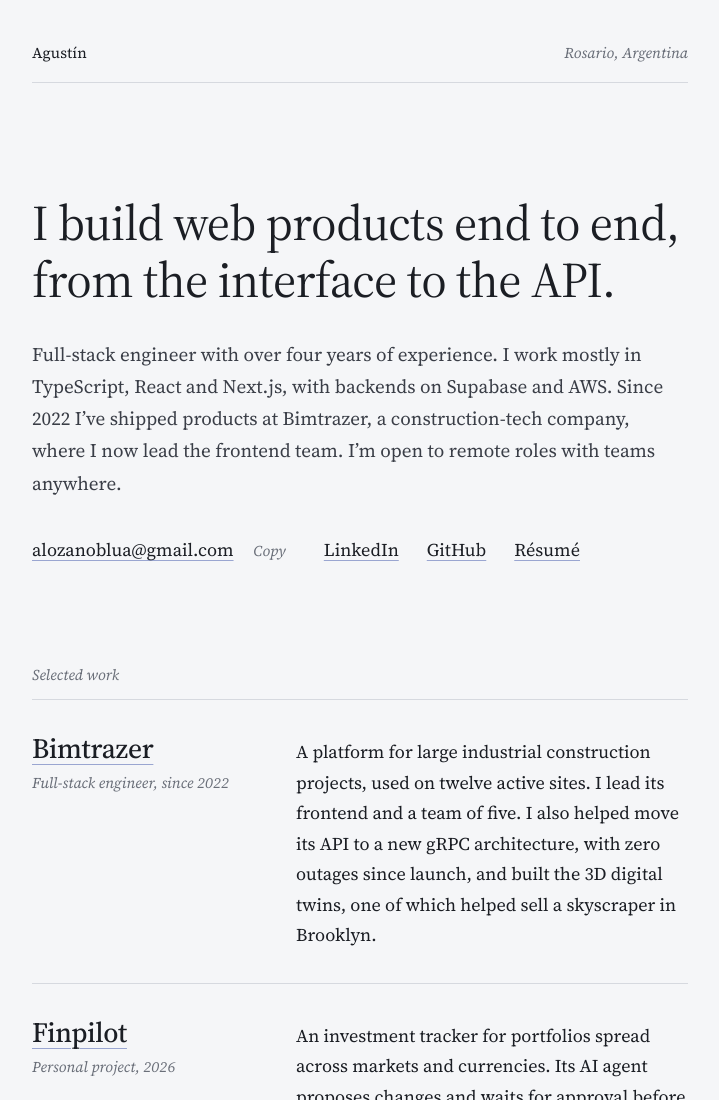
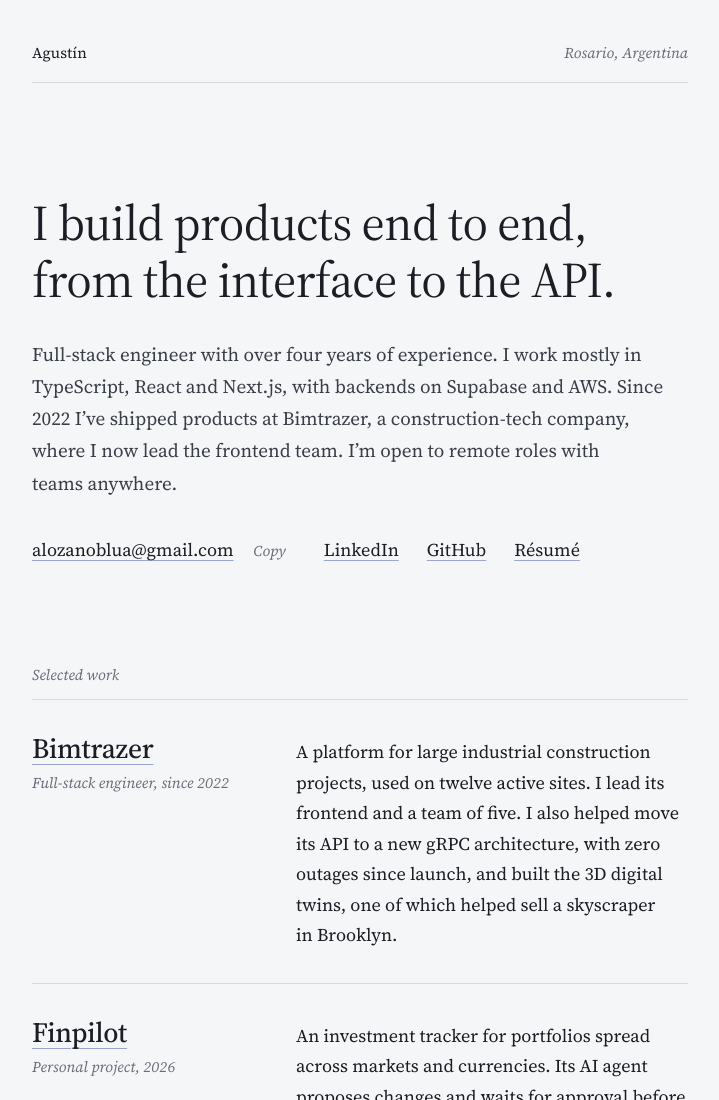
Before and after one commit to agustinlzn/agustinlzn.com, a plain HTML site: page index.html in a window 1280 px wide. Shown: the top 1100 px of the page, without its empty margins (280-999 px from the left). Drawn offline with Linux system fonts and the light colour scheme; a script that the page names is missing.

Commit message:
Balance headings, pretty-wrap body text, drop "web" from the headline
Co-Authored-By: Claude Opus 5.5 <noreply@anthropic.com>

```diff
--- a/index.html
+++ b/index.html
@@ -4,7 +4,7 @@
   <meta charset="utf-8">
   <meta name="viewport" content="width=device-width, initial-scale=1">
   <title>Agustín Lozano</title>
-  <meta name="description" content="Full-stack engineer in Argentina building web products end to end, from the interface to the API. Open to remote roles.">
+  <meta name="description" content="Full-stack engineer in Argentina building products end to end, from the interface to the API. Open to remote roles.">
   <link rel="canonical" href="https://agustinlzn.com/">
   <meta property="og:type" content="website">
   <meta property="og:url" content="https://agustinlzn.com/">
@@ -25,7 +25,7 @@
     </header>
 
     <main>
-      <h1 class="lede">I build web products end to end, from the interface to the API.</h1>
+      <h1 class="lede">I build products end to end, from the interface to the API.</h1>
 
       <p class="standfirst">Full-stack engineer with over four years of experience. I work mostly in TypeScript, React and Next.js, with backends on Supabase and AWS. Since 2022 I’ve shipped products at Bimtrazer, a construction-tech company, where I now lead the frontend team. I’m open to remote roles with teams anywhere.</p>
 
--- a/styles.css
+++ b/styles.css
@@ -38,6 +38,10 @@ body {
 }
 
 h1, h2, h3, p, ul { margin: 0; }
+
+/* Balanced headings; body text avoids orphans and ragged last lines. */
+h1, h2, h3 { text-wrap: balance; }
+p, li { text-wrap: pretty; }
 
 a {
   color: inherit;
```
